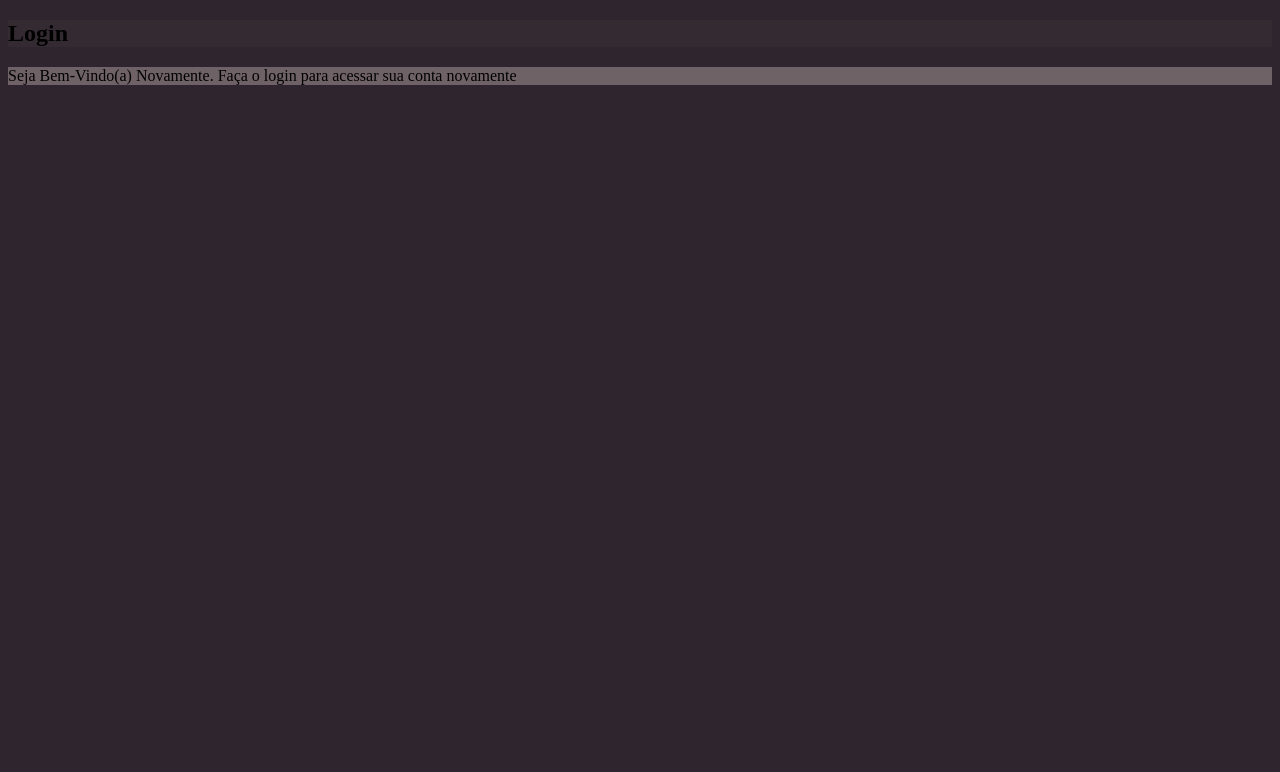
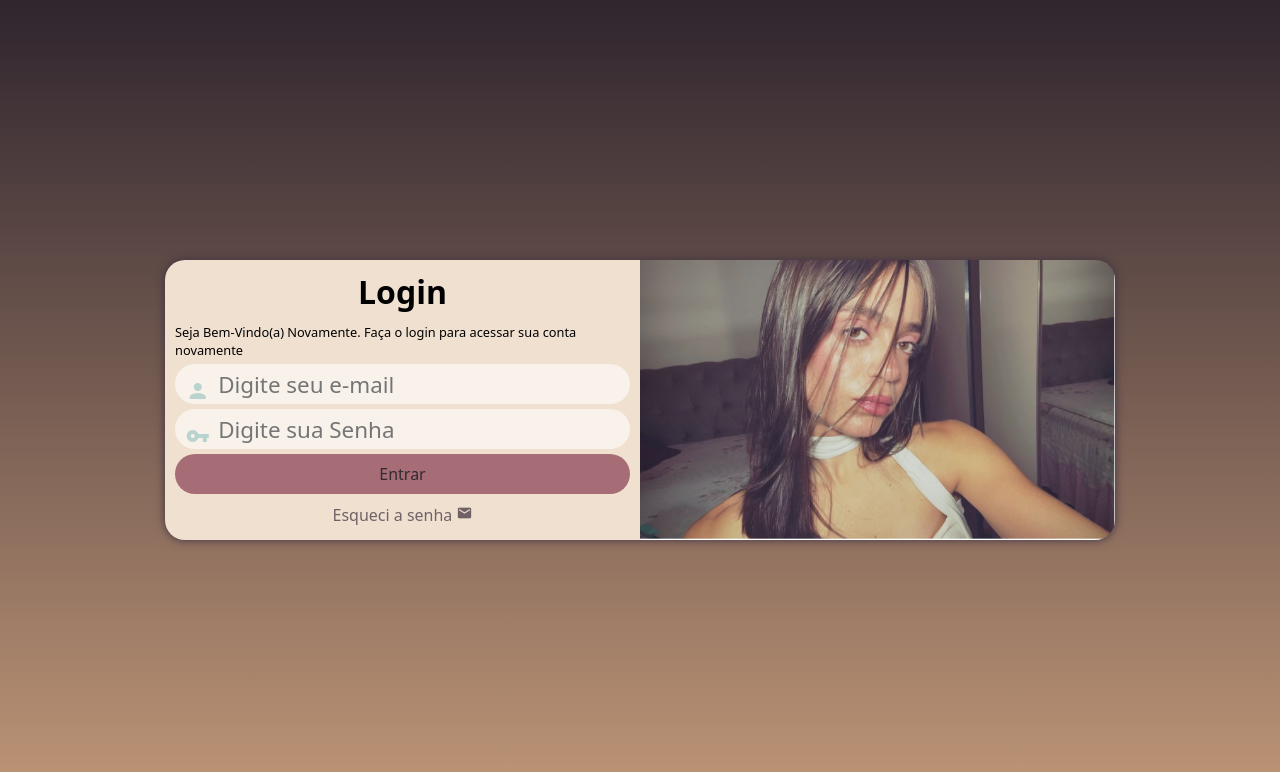
Before and after one commit to 99Mtss/Projeto-Login, a plain HTML site: page index.html in a window 1280 px wide. Drawn offline with Linux system fonts and the light colour scheme.

Commit message:
projeto finalizado

```diff
--- /dev/null
+++ b/ESTILOS/media-query.css
@@ -0,0 +1,64 @@
+@charset "UTF-8";
+
+/*
+Fundo da página: #2F252E — ameixa muito escuro
+Área do login: #F0E8E0 — creme quente
+Área da imagem: sua foto original
+Campo de usuário: #F8F2EB — creme quase branco
+Campo de senha: #B9D3CF — verde-acinzentado suave
+Botão Entrar: #A66D76 — vinho rosado
+Botão ao passar o mouse: #8A5962
+Texto principal: #332B31
+Texto secundário: #6F6267
+Ícones: #FFFFFF ou #F0E8E0
+Borda: #3D3140
+Detalhes: #BF9677 — nude/dourado queimado
+*/
+
+
+                /* VERSÃO TABLES */
+@media screen and (min-width: 768px) and (max-width: 992px)
+ {
+    body{
+        background-image: linear-gradient(to top, #BF9677, #2F252E);
+    }
+    section#login{
+        width: 90vw;
+        height: 280px;
+    }
+    section#login > div#imagem{
+        float: left;
+        width: 30%;
+        height: 100%;
+    }
+    section#login > div#formulario{
+        float: right;
+        width: 70%;
+    }
+}
+            /* VERSÃO PC´S/TV´S */
+@media screen and (min-width: 992px) {
+    body{
+        background-image: linear-gradient(to top, #BF9677, #2F252E);
+    }
+    section#login{
+        width: 950px;
+        height: 280px;
+    }
+    section#login > div#imagem{
+        float: right;
+        width: 50%;
+        height: 100%;
+    }
+    section#login > div#formulario{
+        float: left;
+        width: 50%;
+    }
+    div#formulario > h1{
+        font-size: 2em;
+    }
+    div#formulariio > p{
+    font-size: 1.2em;
+    margin: 20px 0px;
+}
+}
--- a/ESTILOS/style.css
+++ b/ESTILOS/style.css
@@ -15,12 +15,114 @@ Borda: #3D3140
 Detalhes: #BF9677 — nude/dourado queimado
 */
 
-body{
+*{
+    font-family: system-ui, -apple-system, BlinkMacSystemFont, 'Segoe UI', Roboto, Oxygen, Ubuntu,
+    Cantarell, 'Open Sans', 'Helvetica Neue', sans-serif;
+    margin: 0px;
+    padding: 0px;
+    box-sizing: border-box;
+}
+
+body, html{
     background-color: #2F252E;
+    height: 100vh;
+    width: 100vw;
 }
-p{
-    background-color: #6F6267;
+main{
+    position: relative;
+    height: 100vh;
+    width: 100vw;
 }
-h1{
-    background-color: #332B31 ;
+section#login{
+    background-color: #f0e0d0;
+    width: 250px;
+    height: 510px;
+    border-radius: 20px;
+    box-shadow: 0px 0px 10px #3D3140;
+
+    /* centralização */
+    position: absolute;
+    top: 50%;
+    left: 50%;
+    transform: translate(-50%, -50%);
+    overflow: hidden;
 }
+section#login > div#imagem{
+    display: block;
+    background: #2F252E url(../IMAGENS/Meu\ amor.png) no-repeat;
+    background-size: cover;
+    background-position: center;
+    height: 200px;
+}
+section#login > div#formulario{
+    display: block;
+    padding: 10px;
+}
+div#formulario > h1{
+    text-align: center;
+    margin-bottom: 10px;
+}
+div#formulario > p{
+    font-size: 0.8em;
+}
+div.campo > label{
+    display: none;
+}
+div.campo{
+    color: #B9D3CF;
+    font-size: 2em;
+    width: 2px;
+    height: 10px;
+    padding: 5px;
+}
+div.campo > input{
+    background-color: #F8F2EB;
+    font-size: 0.7em;
+    width: calc(100% - 44px);
+    height: 100%;
+    border: 0px;
+    border-radius: 8px;
+    transform: translateY(-10px);
+}
+
+form > div.campo{
+    text-align: center;
+    background-color: #F8F2EB;
+    display: block;
+    height: 40px;
+    width: 100%;
+    border-radius: 20px;
+    margin: 5px 0px;
+}
+form > input[type=submit]{
+    display: block;
+    font-size: 1em;
+    width: 100%;
+    height: 40px;
+    background-color: #A66D76;
+    color: #332B31;
+    border: none;
+    border-radius: 20px;
+    cursor: pointer;
+}
+form > input[type=submit]:hover{
+    background-color: #8A5962;
+}
+form > a.botao{
+    display: block;
+    text-align: center;
+    font-size: 1em;
+    width: 100%;
+    height: 40px;
+    padding-top: 5px;
+    margin-top: 5px;
+    color: #6F6267;
+    text-decoration: none;
+}
+form > a.botao > i{
+    font-size: 1em;
+    text-align: center;
+}
+form > a.botao:hover{
+    color: #8A5962;
+}
--- a/index.html
+++ b/index.html
@@ -4,7 +4,9 @@
     <meta charset="UTF-8">
     <meta name="viewport" content="width=device-width, initial-scale=1.0">
     <title>Login</title>
+    <link href="https://fonts.googleapis.com/icon?family=Material+Icons" rel="stylesheet">
     <link rel="stylesheet" href="ESTILOS/style.css">
+    <link rel="stylesheet" href="ESTILOS/media-query.css">
 </head>
 <body>
     <main>
@@ -17,8 +19,23 @@
                 <p>
                     Seja Bem-Vindo(a) Novamente. Faça o login para acessar sua conta novamente
                 </p>
-                <form action="" method="post">
-
+                <form action="" method="post" autocomplete="on">
+                    <div class="campo">
+                        <i class="material-icons">person</i>
+                        <input type="email" name="login" id="ilogin" placeholder="Digite seu e-mail"
+                        autocomplete="email" required maxlength="20">
+                        <label for="ilogin"> Login</label>
+                    </div>
+                    <div class="campo">
+                        <i class="material-icons">vpn_key</i>
+                        <input type="password" name="senha" id="isen" placeholder="Digite sua Senha"
+                         autocomplete="current-password" required minlength="4" maxlength="8">
+                        <label for="isen"> Senha</label>
+                    </div>
+                    <input type="submit" value="Entrar">
+                    <a href="esqueci.html" target="_blank" class="botao">
+                        Esqueci a senha <i class="material-icons">mail</i>
+                    </a>
                 </form>
             </div>
         </section>
```
